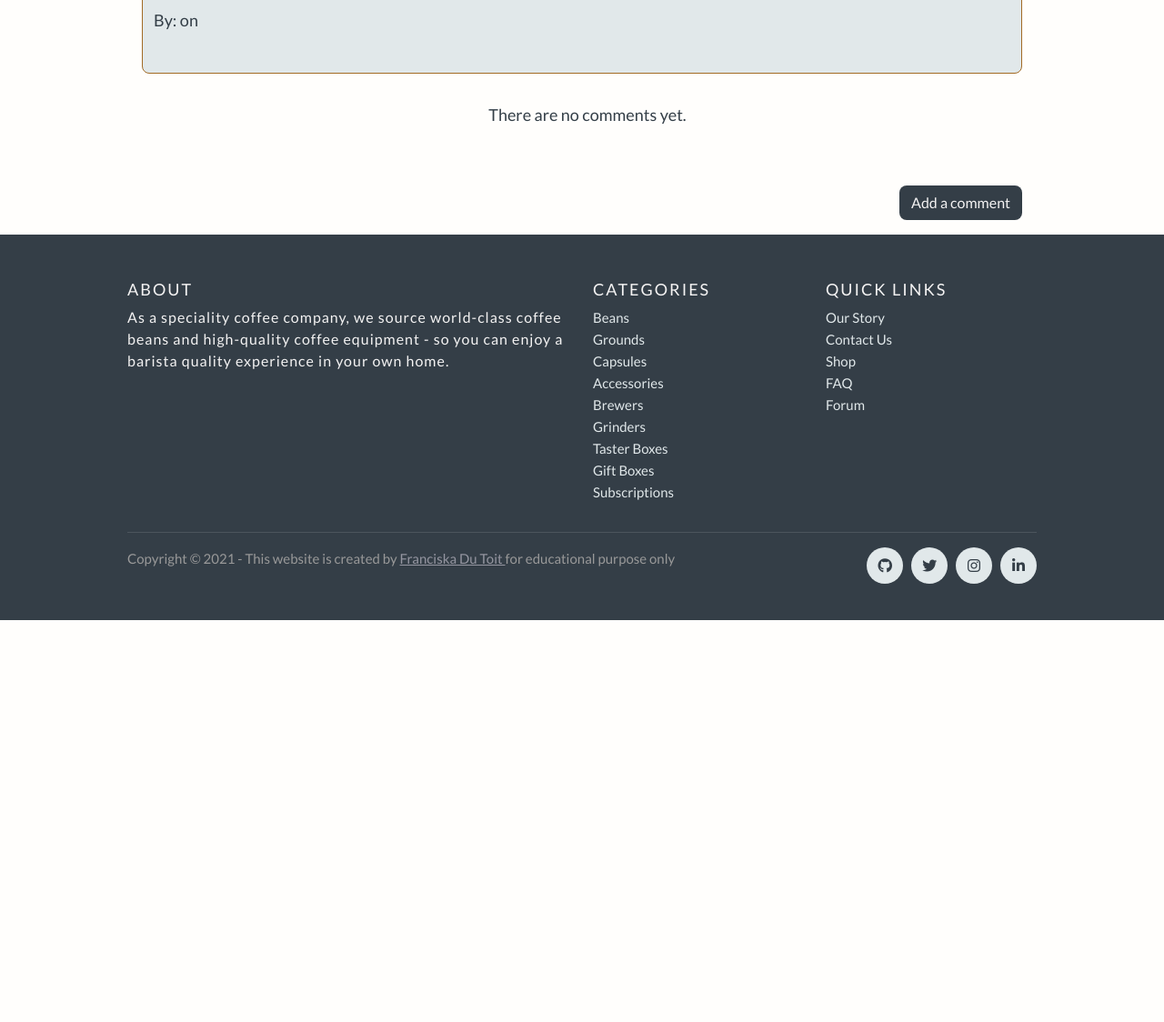
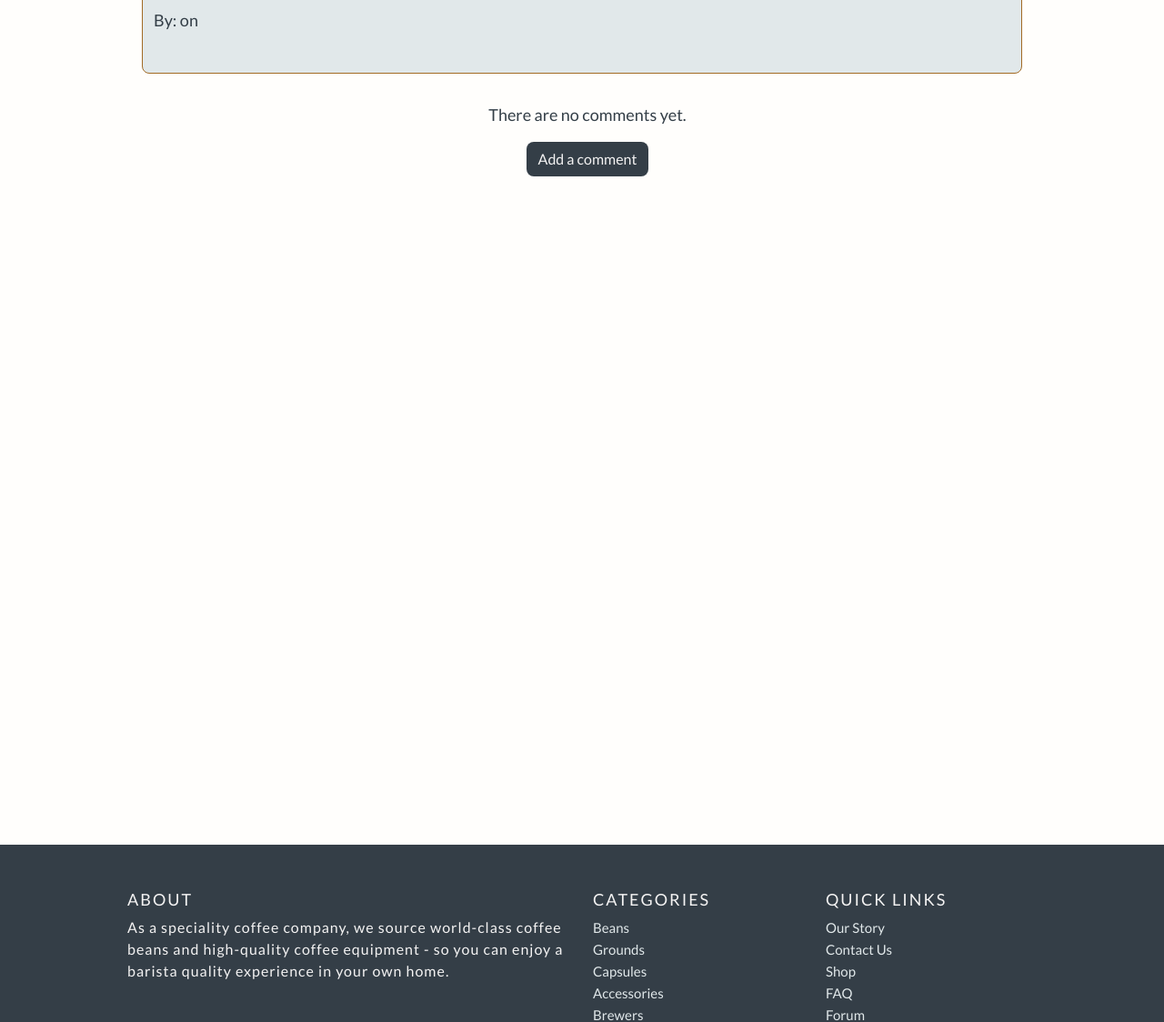
Before and after one commit to Code-Institute-Submissions/happybean, a Django app: template forum/templates/forum/thread.html in a window 1280 px wide. Shown: the part 495-1619 px from the top of the page at 91% size. Before the commit the page ends 1177 px from the top, so only its background shows below. Run offline with Django 3.2, Linux system fonts and the light colour scheme; the template is opened without the code that fills it, so the values that code supplies are empty; some libraries are stand-ins or nearby versions.

Commit message:
Restructure thread.html in forum app

```diff
--- a/forum/templates/forum/thread.html
+++ b/forum/templates/forum/thread.html
@@ -48,11 +48,12 @@
 </div>
 
 <!-- Thread Section -->
-<div class="container ">
+<div class="container">
     <div class="row thread main-thread ms-3 me-3">
         <div class="col pt-3 pb-3">
             <h3><strong>Topic: {{ thread.title }}</strong></h3>
-            <p>By: {{ thread.creator }} on {{ thread.date_created }} </p>
+            <p>By: {{ thread.creator }} on {{ thread.date_created }}
+            </p>
             <p>{{ thread.description }}</p>
             <div class="pt-1 pb-2">
             <!-- If the user created the thread or it is an admin user, they will see the option to edit or delete the thread -->
@@ -66,7 +67,7 @@
 </div>
 
 <!-- Comment section: No comments -->
-<div class="container ">
+<div class="container mb-5" style="height: 100vh;">
     {% if comments %}
     <div class="row mt-1">
         <div class="col me-3">
@@ -75,9 +76,14 @@
                 comment{% if comments_count == 0 or comments_count > 1 %}s{% endif %}
             </p>
         </div>
+        <div class="row mt-1">
+            <div class="col d-flex justify-content-end">
+                <a href="{% url 'add_comment' thread.pk %}?next={{ request.path }}?page={{ next_page }}"
+                    class="btn action-btn">Add a comment</a>
+            </div>
+        </div>
     </div>
     {% for comment in comments %}
-    <div class="container ">
         <div class="row thread m-3">
             <div class="col-sm-10 pb-3">
                 <p class="pt-3"><em>This comment is by <strong> {{ comment.creator }}</strong> posted on {{ comment.date_created }}</em></p>
@@ -96,27 +102,18 @@
                 </div>
             </div>
         </div>
-    </div>
     {% endfor %}
     {% else %}
     <div class="row mb-5">
         <div class="col mt-3 ms-3 ps-2 pt-3 text-center">
             <p> There are no comments yet. </p>
+            <a href="{% url 'add_comment' thread.pk %}?next={{ request.path }}?page={{ next_page }}"
+                class="btn action-btn">Add a comment</a>
         </div>
     </div>
     {% endif %}
 </div>
 
-
-
-<div class="container mb-3">
-    <div class="row">
-        <div class="col d-flex justify-content-end me-3">
-            <a href="{% url 'add_comment' thread.pk %}?next={{ request.path }}?page={{ next_page }}"
-                class="btn action-btn">Add a comment</a>
-        </div>
-    </div>
-</div>
 
 <!-- Scroll up button -->
 <button id="scrollButton" title="Go to top">
```
